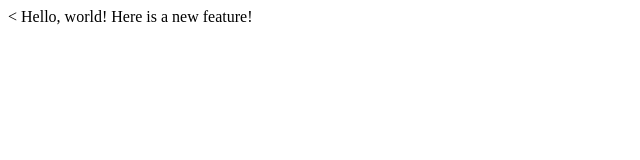
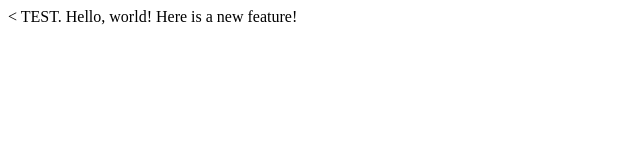
Before and after one commit to cristhianjaque/lecture1, a plain HTML site: page index.html in a window 1280 px wide. Shown: the full height of the page, 0-640 px from the left. Drawn offline with Linux system fonts and the light colour scheme.

Commit message:
Update index.html

```diff
--- a/index.html
+++ b/index.html
@@ -4,6 +4,7 @@
     <title>Test</title>
   </head>
   <body>
+    TEST.
     Hello, world!
     Here is a new feature!
   </body>
```
